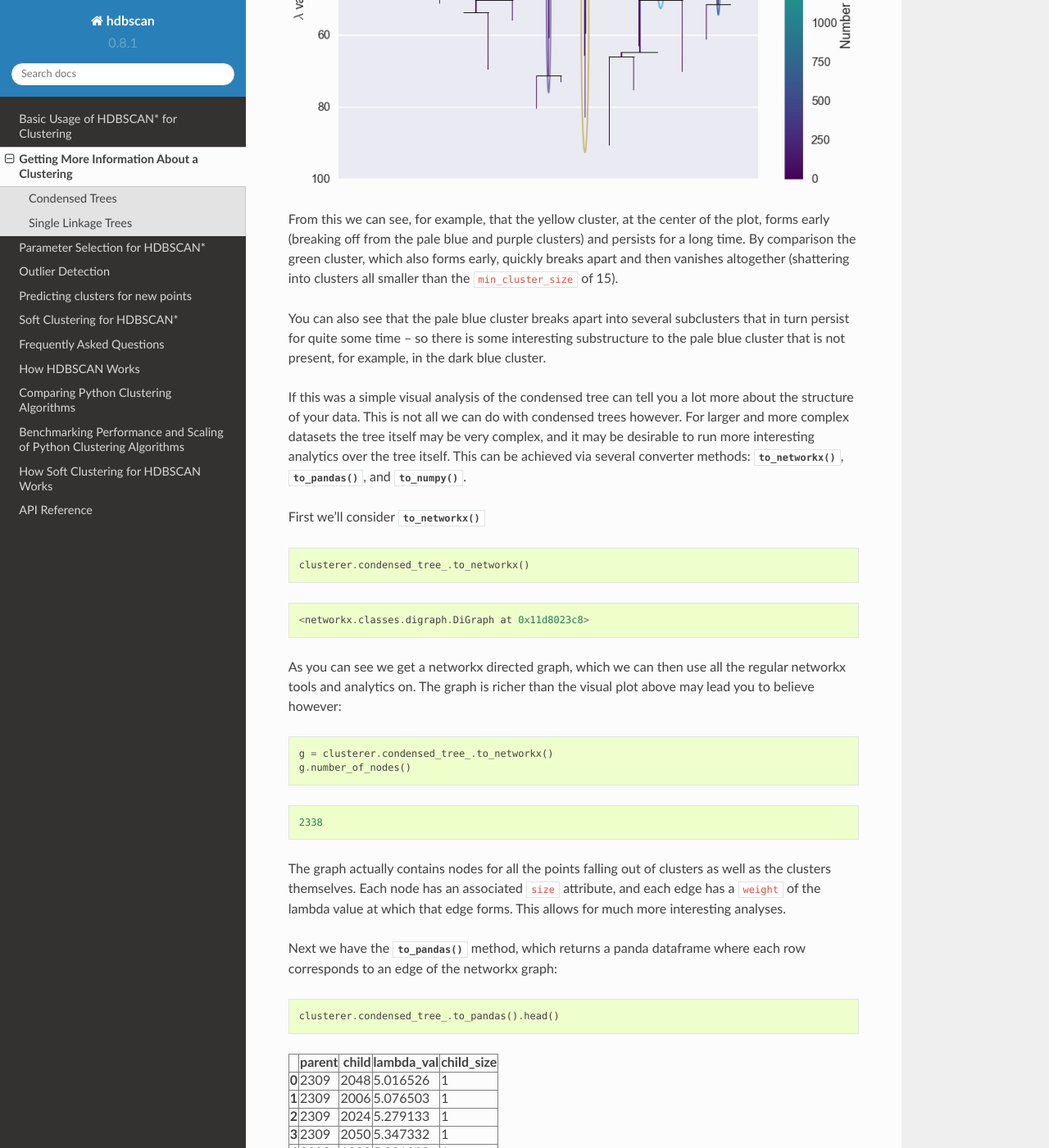
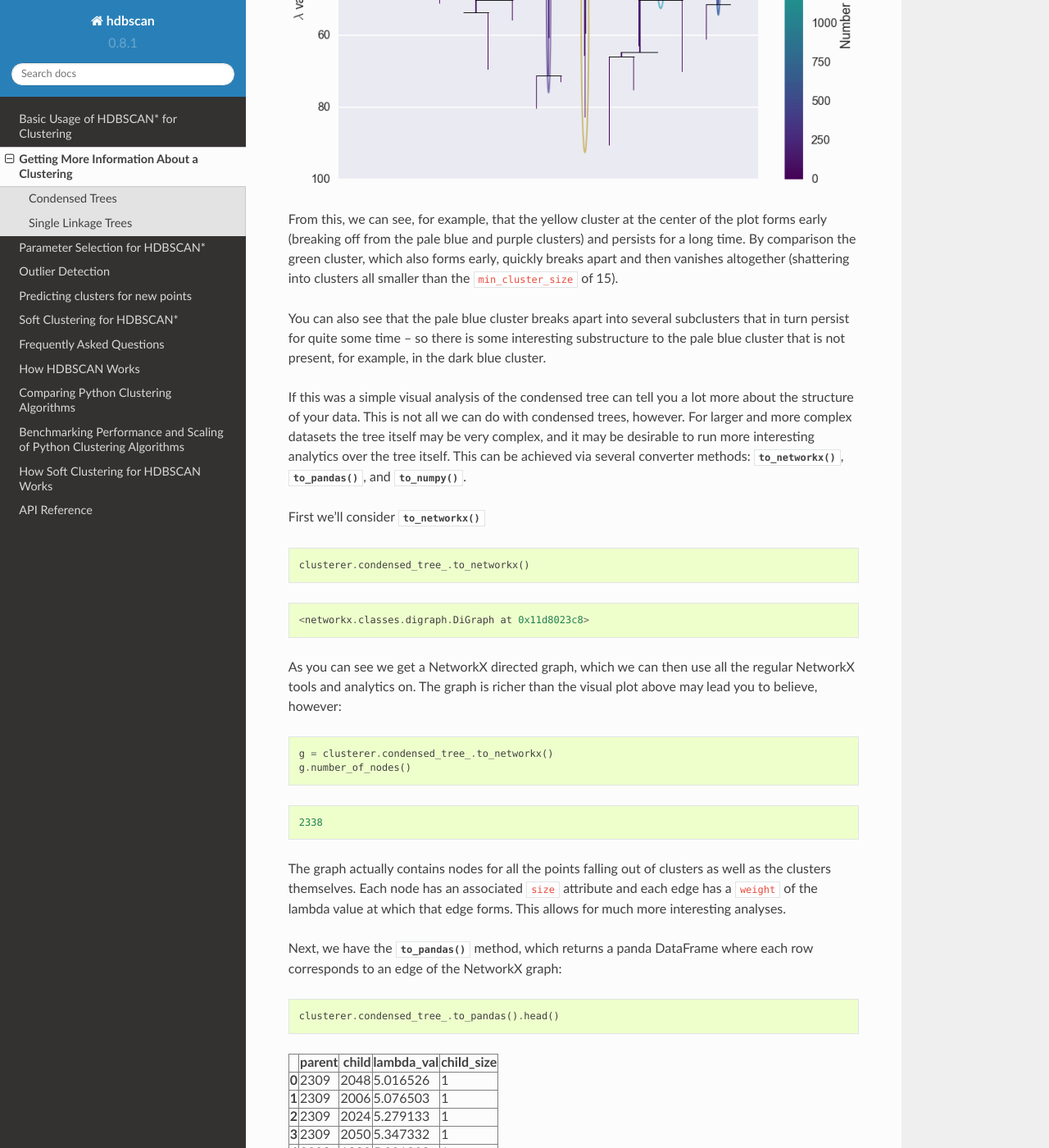
Before and after one commit to scikit-learn-contrib/hdbscan, a Sphinx documentation site: the page built from docs/advanced_hdbscan.rst, in a window 1280 px wide and 1400 px high, scrolled down 3750 px. Shown: the whole window at 82% size. Built offline with Sphinx 7.4.7 and the Read the Docs theme 2.0.0, drawn with Linux system fonts in a browser that asks for light colours; formulas are drawn with MathJax 3; some of the changed text lies outside the part shown.

Commit message:
Clean up spelling in advanced_hdbscan.rst
Fixed some misspelled words and wrong commas. Also introduced the canonical spellings of NumPy and NetworkX.

```diff
--- a/docs/advanced_hdbscan.rst
+++ b/docs/advanced_hdbscan.rst
@@ -127,8 +126,8 @@ labelling.
 .. image:: images/advanced_hdbscan_11_1.png
 
 
-From this we can see, for example, that the yellow cluster, at the
-center of the plot, forms early (breaking off from the pale blue and
+From this, we can see, for example, that the yellow cluster at the
+center of the plot forms early (breaking off from the pale blue and
 purple clusters) and persists for a long time. By comparison the green
 cluster, which also forms early, quickly breaks apart and then
 vanishes altogether (shattering into clusters all smaller than the
@@ -141,7 +140,7 @@ for example, in the dark blue cluster.
 
 If this was a simple visual analysis of the condensed tree can tell you
 a lot more about the structure of your data. This is not all we can do
-with condensed trees however. For larger and more complex datasets the
+with condensed trees, however. For larger and more complex datasets the
 tree itself may be very complex, and it may be desirable to run more
 interesting analytics over the tree itself. This can be achieved via
 several converter methods: :py:meth:`~hdbscan.plots.CondensedTree.to_networkx`, :py:meth:`~hdbscan.plots.CondensedTree.to_pandas`, and
@@ -162,9 +161,9 @@ First we'll consider :py:meth:`~hdbscan.plots.CondensedTree.to_networkx`
 
 
 
-As you can see we get a networkx directed graph, which we can then use
-all the regular networkx tools and analytics on. The graph is richer
-than the visual plot above may lead you to believe however:
+As you can see we get a NetworkX directed graph, which we can then use
+all the regular NetworkX tools and analytics on. The graph is richer
+than the visual plot above may lead you to believe, however:
 
 .. code:: python
 
@@ -182,12 +181,12 @@ than the visual plot above may lead you to believe however:
 
 The graph actually contains nodes for all the points falling out of
 clusters as well as the clusters themselves. Each node has an associated
-``size`` attribute, and each edge has a ``weight`` of the lambda value
+``size`` attribute and each edge has a ``weight`` of the lambda value
 at which that edge forms. This allows for much more interesting
 analyses.
 
-Next we have the :py:meth:`~hdbscan.plots.CondensedTree.to_pandas` method, which returns a panda dataframe
-where each row corresponds to an edge of the networkx graph:
+Next, we have the :py:meth:`~hdbscan.plots.CondensedTree.to_pandas` method, which returns a panda DataFrame
+where each row corresponds to an edge of the NetworkX graph:
 
 .. code:: python
 
@@ -258,11 +257,11 @@ the id of the child cluster (or, if the child is a single data point
 rather than a cluster, the index in the dataset of that point), the
 ``lambda_val`` provides the lambda value at which the edge forms, and
 the ``child_size`` provides the number of points in the child cluster.
-As you can see the start of the dataframe has singleton points falling
+As you can see the start of the DataFrame has singleton points falling
 out of the root cluster, with each ``child_size`` equal to 1.
 
 If you want just the clusters, rather than all the individual points
-as well, simply select the rows of the dataframe with ``child_size``
+as well, simply select the rows of the DataFrame with ``child_size``
 greater than 1.
 
 .. code:: python
@@ -293,13 +292,13 @@ array:
 
 
 
-This is equivalent to the pandas dataframe, but is in pure numpy and
+This is equivalent to the pandas DataFrame but is in pure NumPy and
 hence has no pandas dependencies if you do not wish to use pandas.
 
 Single Linkage Trees
 --------------------
 
-We have still more data at our disposal however. As noted in the How
+We have still more data at our disposal, however. As noted in the How
 HDBSCAN Works section, prior to providing a condensed tree the algorithm
 builds a complete dendrogram. We have access to this too via the
 :py:attr:`~hdbscan.HDBSCAN.single_linkage_tree_` attribute of the clusterer.
@@ -360,5 +359,5 @@ noise points (any cluster smaller than the ``minimum_cluster_size``).
     array([ 0, -1,  0, ..., -1, -1,  0])
 
 
-In this way it is possible to extract the DBSCAN clustering that would result
+In this way, it is possible to extract the DBSCAN clustering that would result
 for any given epsilon value, all from one run of hdbscan.
```
Also changed, not shown: other parts of docs/advanced_hdbscan.rst (+6 -7 lines).
